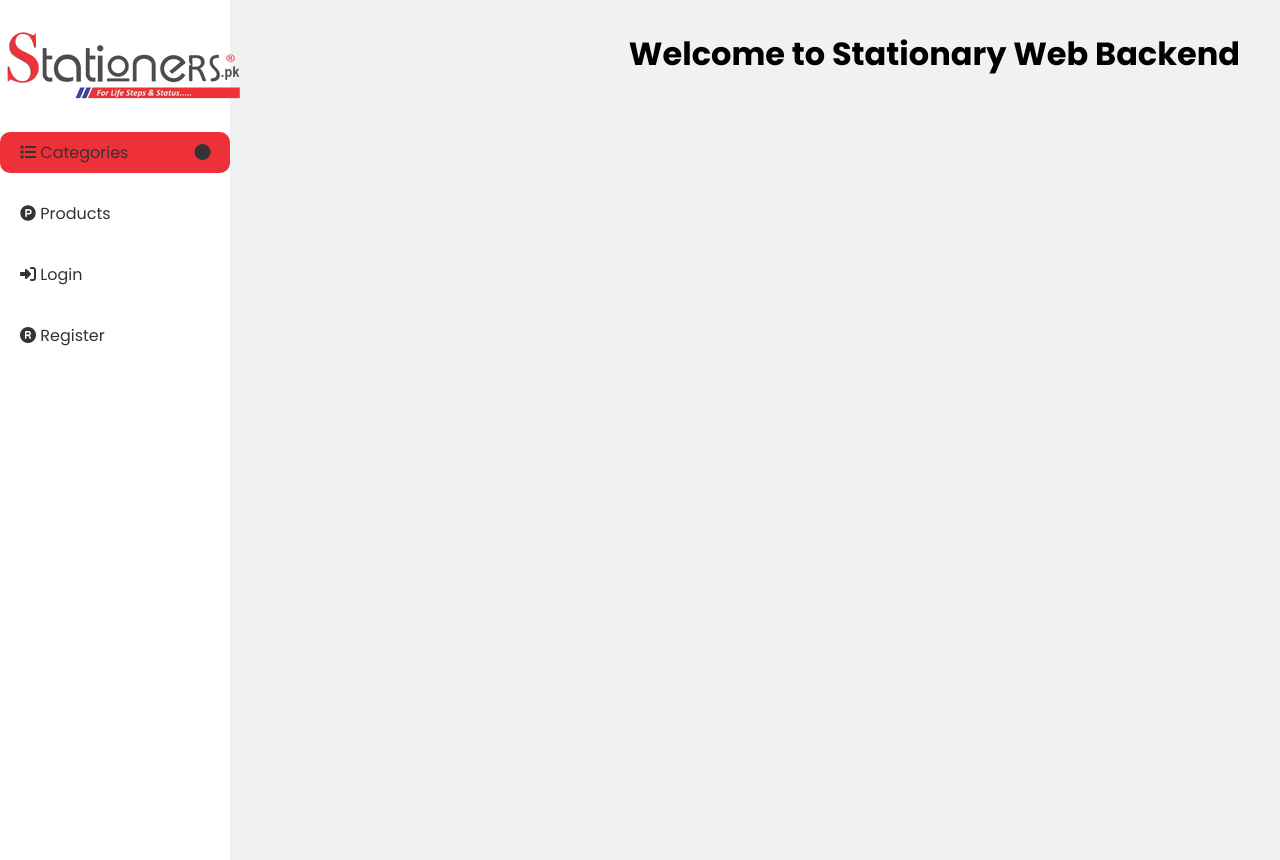
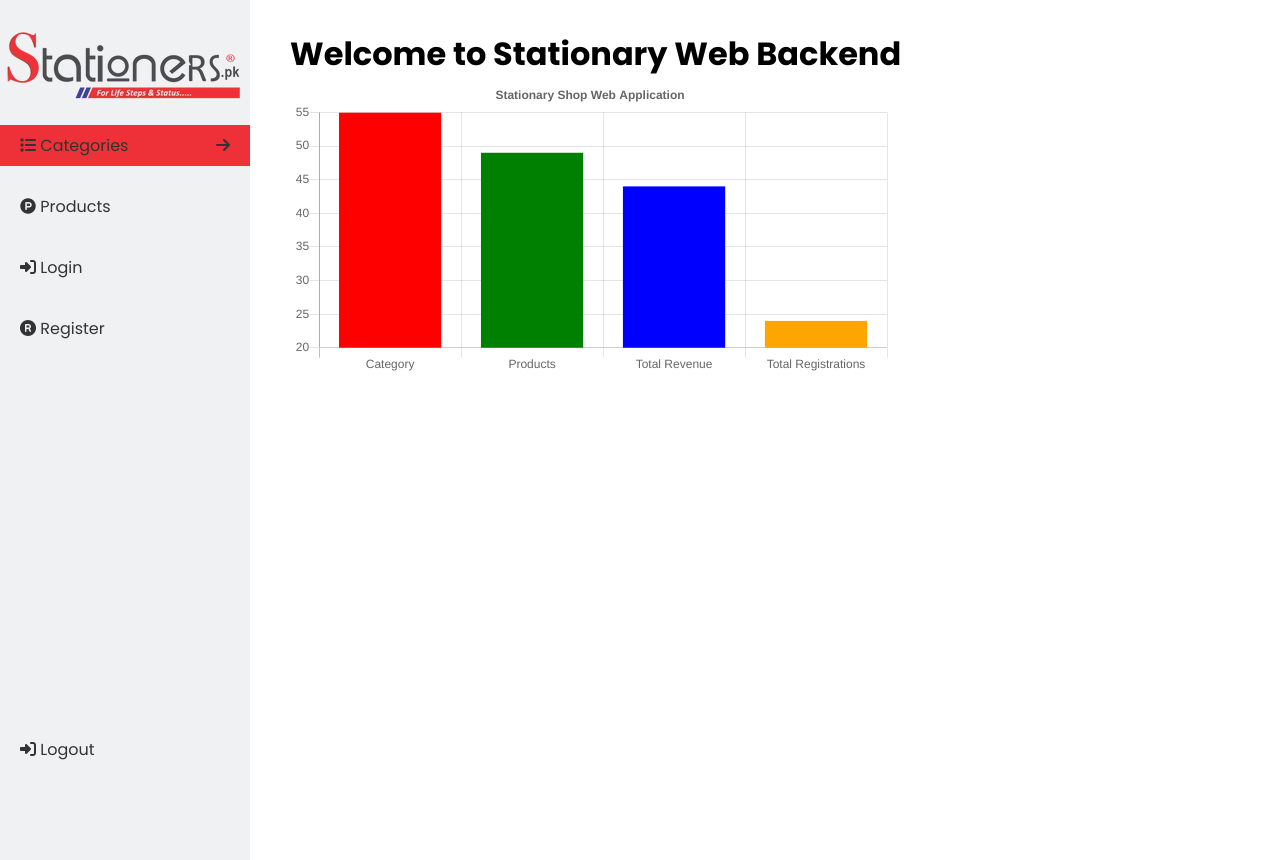
Before and after one commit to a5adkhann/Stationary-Web, a PHP site: page / in a window 1280 px wide. Run offline with PHP 8.4, Linux system fonts and the light colour scheme; some libraries are stand-ins or nearby versions.

Commit message:
I created some files in Backend

```diff
--- a/Backend/css/style.css
+++ b/Backend/css/style.css
@@ -8,7 +8,7 @@
 }
 
 body {
-    background: #F0F1F3;
+    background: #FFF;
 }
 
 .container {
@@ -17,13 +17,18 @@ body {
 }
 
 .container .sidebar {
-    background-color: #FFF;
+    background-color: #F0F1F3;
     height: 100vh;
-    width: 18%;
+    width: 25%;
     padding: 30px 0px;
     display: flex;
     flex-direction: column;
     justify-content: left;
+}
+
+.container .sidebar .logo img {
+    display: flex;
+    justify-content: center;
 }
 
 .container .sidebar ul {
@@ -43,13 +48,11 @@ body {
 
 .container .sidebar ul li:hover {
     background: #EE3038;
-    border-radius: 10px;
     color: #FFF;
 }
 
 .active {
     background: #EE3038;
-    border-radius: 10px;
     display: flex;
     justify-content: space-between;
 }
@@ -65,6 +68,7 @@ body {
 
 .container .main-section {
     padding: 30px 40px;
+    width: 100%;
 }
 
 #dropdown-item {
--- a/Backend/index.php
+++ b/Backend/index.php
@@ -11,6 +11,8 @@
 
   <link href="https://cdn.jsdelivr.net/npm/bootstrap-icons/font/bootstrap-icons.css" rel="stylesheet">
 
+  <script src="https://cdnjs.cloudflare.com/ajax/libs/Chart.js/2.5.0/Chart.min.js"></script>
+
 </head>
 <body>
     <div class="container">
@@ -19,7 +21,7 @@
                 <img src="./logo/stationary.png" alt="">
             </div>
             <ul>
-                <li class="active"> <span><i class="fa-solid fa-list"></i> <a href=""> Categories </a></span> <span><i id="sidebar-link-toggle" class="fa-solid fa-circle"></i> </span> </li>
+                <li class="active"> <span><i class="fa-solid fa-list"></i> <a href=""> Categories </a></span> <span><i id="sidebar-link-toggle" class="fa-solid fa-arrow-right"></i> </span> </li>
                 <div id="dropdown-item" class="hide">
                     <p>Add Category</p>
                     <p>View Category</p>
@@ -27,14 +29,20 @@
                 <li> <i class="fa-brands fa-product-hunt"></i> <a href=""> Products </a></li>
                 <li> <i class="fa-solid fa-right-to-bracket"></i> <a href=""> Login </a></li>
                 <li> <i class="fa-solid fa-registered"></i> <a href=""> Register </a></li>
+
+                <li style="position: absolute; bottom: 30px;"> <i class="fa-solid fa-right-to-bracket"></i> <a href=""> Logout </a></li>
             </ul>
         </div>
 
         <div class="main-section">
             <h1>Welcome to Stationary Web Backend</h1>
+            <canvas id="myChart" style="width:100%;max-width:600px"></canvas>
         </div>
     </div>
 
+    <script>
+
+        </script>
 
     <script src="./js/script.js"></script>
 </body>
--- a/Backend/js/script.js
+++ b/Backend/js/script.js
@@ -9,10 +9,33 @@ sidebarLinkToggle.addEventListener("click", () => {
 
         if (sidebarLinkToggle.classList.contains("fa-arrow-right")) {
             sidebarLinkToggle.classList.remove("fa-arrow-right");
-            sidebarLinkToggle.classList.add("fa-angle-down");
+            sidebarLinkToggle.classList.add("fa-arrow-down");
         } else {
-            sidebarLinkToggle.classList.remove("fa-angle-down");
+            sidebarLinkToggle.classList.remove("fa-arrow-down");
             sidebarLinkToggle.classList.add("fa-arrow-right");
         }
     }
 });
+
+// Chart Logics
+var xValues = ["Category", "Products", "Total Revenue", "Total Registrations"];
+var yValues = [55, 49, 44, 24];
+var barColors = ["red", "green","blue","orange","brown"];
+
+new Chart("myChart", {
+  type: "bar",
+  data: {
+    labels: xValues,
+    datasets: [{
+      backgroundColor: barColors,
+      data: yValues
+    }]
+  },
+  options: {
+    legend: {display: false},
+    title: {
+      display: true,
+      text: "Stationary Shop Web Application"
+    }
+  }
+});
--- a/Frontend/Base/footer.php
+++ b/Frontend/Base/footer.php
@@ -39,7 +39,7 @@
   </footer>
   <!-- Footer End -->
 
-  <script src="script.js"></script>
+  <script src="./js/script.js"></script>
 
   <!-- Flickity JS Link -->
   <script src="https://unpkg.com/flickity@2.2.2/dist/flickity.pkgd.min.js"></script>
```
Also changed, not shown: Backend/addCategory.php (added), Backend/addProducts.php (added), Backend/allCategories.php (added), Backend/allProducts.php (added), Backend/logout.php (added), Backend/signin.php (added), Backend/signup.php (added).
